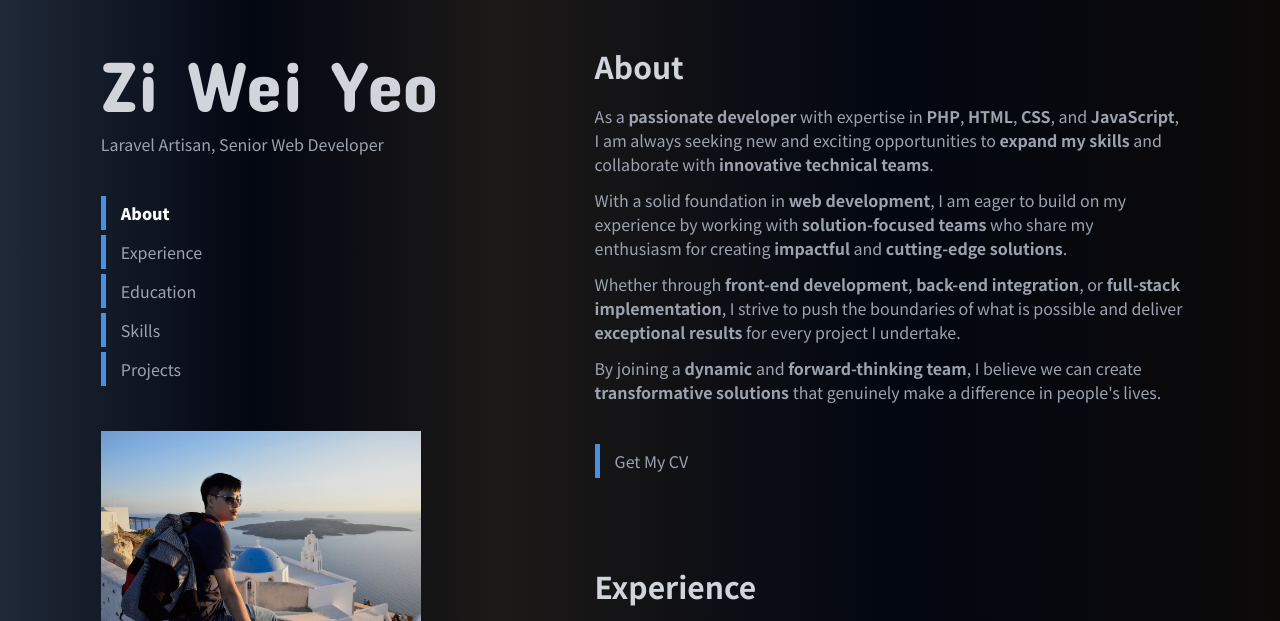
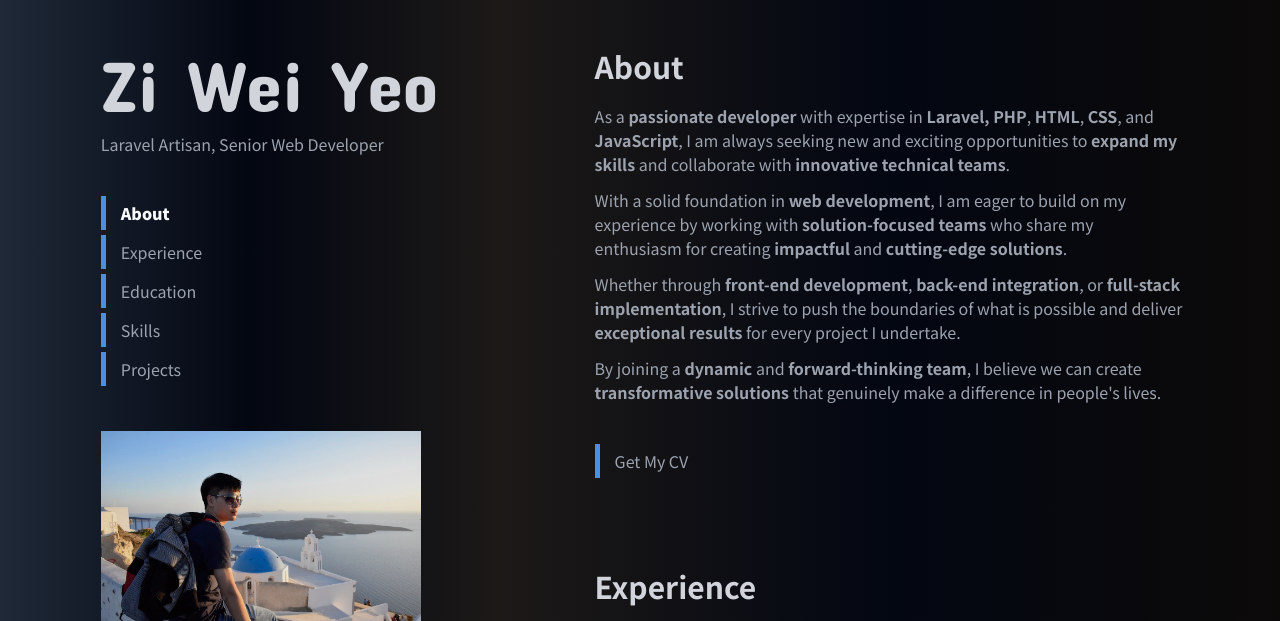
Before and after one commit to smallvi/smallvi, a website: page index.html in a window 1280 px wide. Shown: the top 621 px of the page. Drawn offline with nearby package versions, Linux system fonts and the light colour scheme.

Commit message:
chore: amend about

```diff
--- a/index.html
+++ b/index.html
@@ -139,7 +139,7 @@
             <div id="section-about">
                 <div class="content-header">About</div>
                 <div class="pb-5">
-                    <p class="mb-3">As a <strong>passionate developer</strong> with expertise in <strong>PHP</strong>,
+                    <p class="mb-3">As a <strong>passionate developer</strong> with expertise in <strong>Laravel, </strong><strong>PHP</strong>,
                         <strong>HTML</strong>, <strong>CSS</strong>, and <strong>JavaScript</strong>, I am always
                         seeking new and exciting opportunities to <strong>expand my skills</strong> and collaborate with
                         <strong>innovative technical teams</strong>.
```
